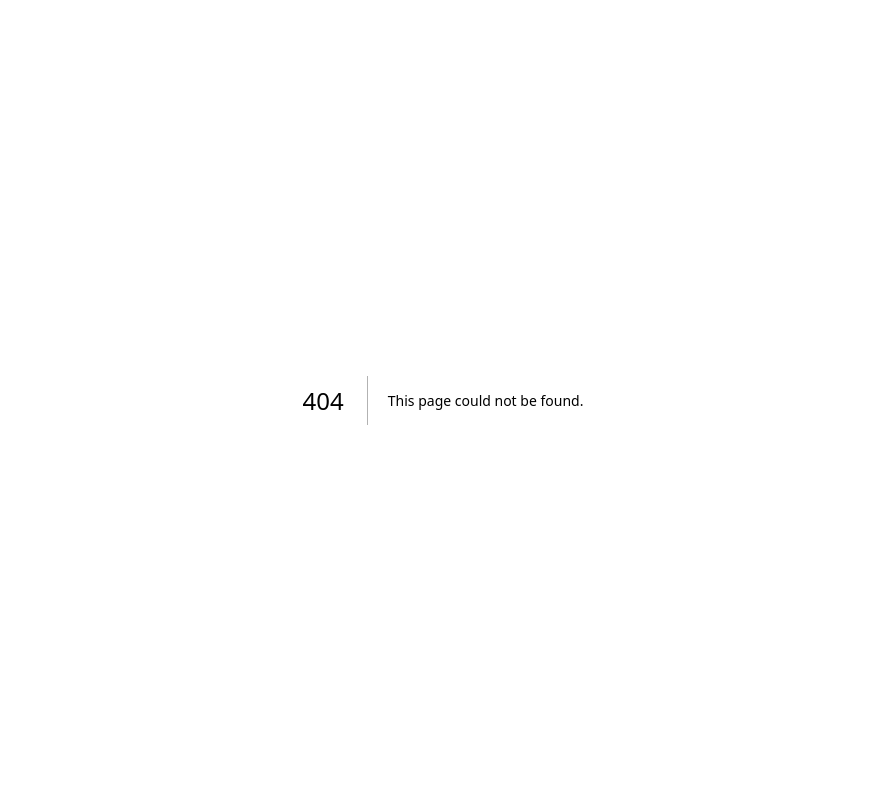
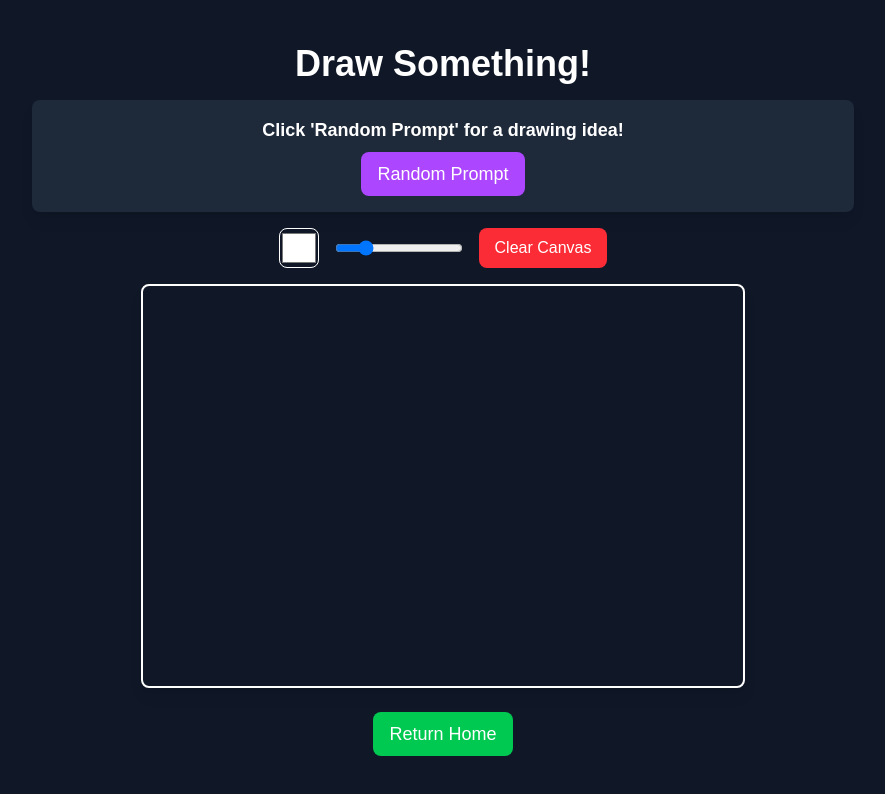
Before and after one commit to lukegsdrf/my-portfolio, a Next.js app: page /draw in a window 1280 px wide. Before the commit this address had no page. Shown: the top 794 px of the page, without its empty margins (197-1082 px from the left). Built offline with nearby package versions, Linux system fonts and the light colour scheme.

Commit message:
updated stuff

```diff
--- /dev/null
+++ b/src/app/draw/page.tsx
@@ -0,0 +1,116 @@
+"use client"; // Enables React hooks
+
+import { useRef, useState } from "react";
+import Link from "next/link";
+
+export default function DrawPage() {
+  const canvasRef = useRef<HTMLCanvasElement>(null);
+  const [isDrawing, setIsDrawing] = useState(false);
+  const [color, setColor] = useState("#ffffff");
+  const [size, setSize] = useState(5);
+  const [prompt, setPrompt] = useState("Click 'Random Prompt' for a drawing idea!");
+
+  const prompts = [
+    "Draw a bug",
+    "Sketch your favorite food",
+    "Write your name backwards",
+    "Draw a self-portrait",
+    "Draw a fish",
+    "Draw a perfect cirlce",
+    "Draw your favorite movie character",
+    "Draw your favorite emoji",
+  ];
+
+  const generatePrompt = () => {
+    const randomIndex = Math.floor(Math.random() * prompts.length);
+    setPrompt(prompts[randomIndex]);
+  };
+
+  const startDrawing = () => setIsDrawing(true);
+  const stopDrawing = () => {
+    setIsDrawing(false);
+    canvasRef.current?.getContext("2d")?.beginPath();
+  };
+
+  const draw = (event: React.MouseEvent<HTMLCanvasElement>) => {
+    if (!isDrawing || !canvasRef.current) return;
+
+    const ctx = canvasRef.current.getContext("2d");
+    if (!ctx) return;
+
+    ctx.lineWidth = size;
+    ctx.lineCap = "round";
+    ctx.strokeStyle = color;
+
+    ctx.lineTo(event.nativeEvent.offsetX, event.nativeEvent.offsetY);
+    ctx.stroke();
+    ctx.beginPath();
+    ctx.moveTo(event.nativeEvent.offsetX, event.nativeEvent.offsetY);
+  };
+
+  const clearCanvas = () => {
+    if (!canvasRef.current) return;
+    const ctx = canvasRef.current.getContext("2d");
+    if (ctx) ctx.clearRect(0, 0, canvasRef.current.width, canvasRef.current.height);
+  };
+
+  return (
+    <div className="flex flex-col items-center justify-center min-h-screen bg-gray-900 text-white p-6">
+      <h1 className="text-4xl font-bold mb-4">Draw Something!</h1>
+
+      {/* Drawing Prompt */}
+      <div className="text-center mb-4 bg-gray-800 p-4 rounded-lg shadow-lg w-2/3">
+        <p className="text-lg font-semibold">{prompt}</p>
+        <button
+          onClick={generatePrompt}
+          className="mt-2 px-4 py-2 bg-purple-500 hover:bg-purple-700 rounded-lg text-white text-lg"
+        >
+          Random Prompt
+        </button>
+      </div>
+
+      {/* Controls */}
+      <div className="flex gap-4 mb-4">
+        <input
+          type="color"
+          value={color}
+          onChange={(e) => setColor(e.target.value)}
+          className="w-10 h-10 border rounded-lg"
+        />
+        <input
+          type="range"
+          min="1"
+          max="20"
+          value={size}
+          onChange={(e) => setSize(Number(e.target.value))}
+          className="w-32"
+        />
+        <button
+          onClick={clearCanvas}
+          className="px-4 py-2 bg-red-500 hover:bg-red-700 rounded-lg text-white"
+        >
+          Clear Canvas
+        </button>
+      </div>
+
+      {/* Canvas */}
+      <canvas
+        ref={canvasRef}
+        width={600}
+        height={400}
+        className="border-2 border-white rounded-lg shadow-lg"
+        onMouseDown={startDrawing}
+        onMouseUp={stopDrawing}
+        onMouseLeave={stopDrawing}
+        onMouseMove={draw}
+      />
+
+      {/* Return Home Button */}
+      <Link href="/">
+        <button className="mt-6 px-4 py-2 bg-green-500 hover:bg-green-700 rounded-lg text-white text-lg">
+          Return Home
+        </button>
+      </Link>
+    </div>
+  );
+}
--- a/src/app/page.tsx
+++ b/src/app/page.tsx
@@ -6,12 +6,20 @@ import Link from "next/link"; // Import Link component for navigation
 export default function Home() {
   return (
     <div className="flex flex-col items-center justify-center min-h-screen p-10 bg-gray-900 text-white">
-      {/* Navigation Button to About Page */}
-      <Link href="/about">
-        <button className="absolute top-4 left-4 px-4 py-2 bg-blue-500 hover:bg-blue-700 rounded-lg text-white text-lg">
-          About Me
-        </button>
-      </Link>
+      {/* Navigation Buttons */}
+      <div className="absolute top-4 left-4 flex gap-4">
+        <Link href="/about">
+          <button className="px-4 py-2 bg-blue-500 hover:bg-blue-700 rounded-lg text-white text-lg">
+            About Me
+          </button>
+        </Link>
+
+        <Link href="/draw">
+          <button className="px-4 py-2 bg-green-500 hover:bg-green-700 rounded-lg text-white text-lg">
+            Draw Something!
+          </button>
+        </Link>
+      </div>
 
       <h1 className="text-4xl font-bold mb-4">Hi, my name is Luke Gusdorf</h1>
 
@@ -23,17 +31,6 @@ export default function Home() {
         height={200}
         className="rounded-lg shadow-lg mb-6"
       />
-
-      {/* Simple Click Game */}
-      <div className="text-center bg-gray-800 p-6 rounded-lg shadow-lg">
-        <h2 className="text-xl font-semibold mb-2">Click the button to increase your score!</h2>
-        <p className="text-2xl font-bold">0</p>
-        <button
-          className="mt-4 px-6 py-2 bg-blue-500 hover:bg-blue-700 transition rounded-lg text-lg font-medium"
-        >
-          Click Me!
-        </button>
-      </div>
     </div>
   );
 }
```
